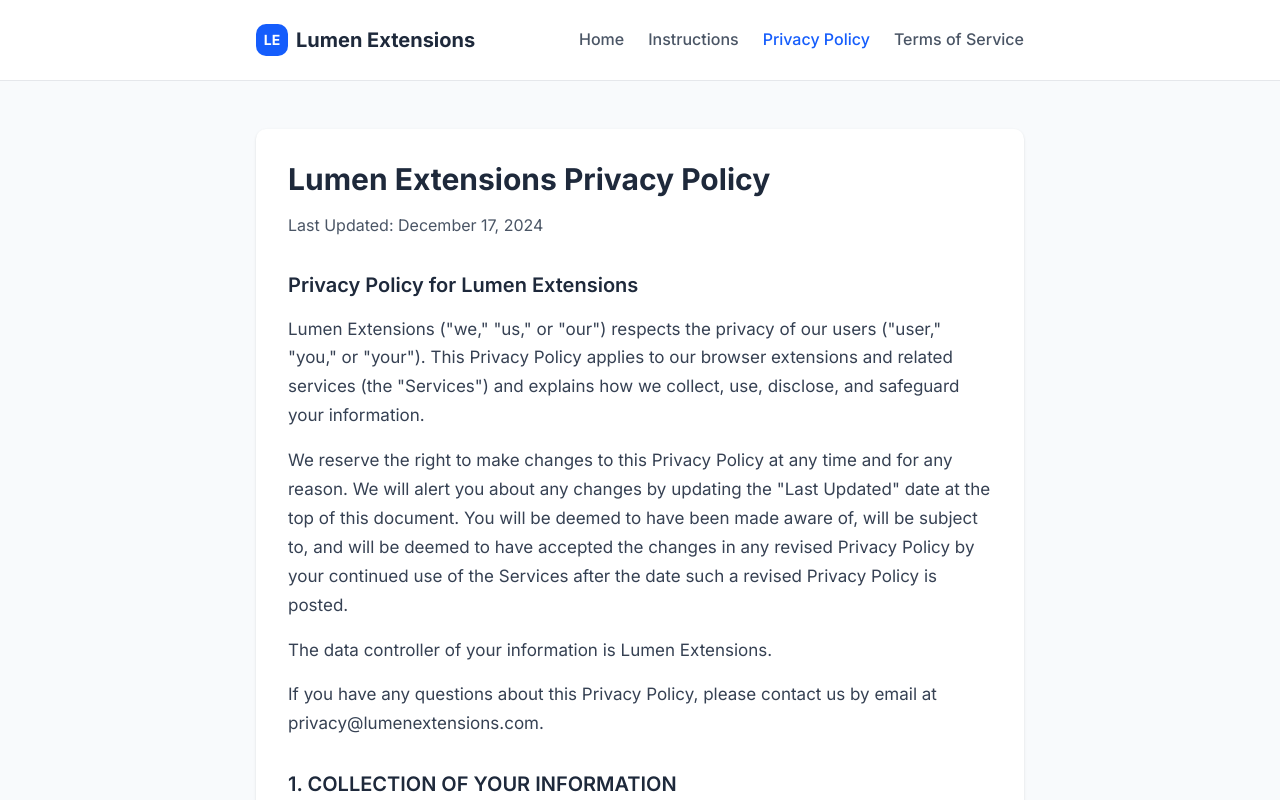
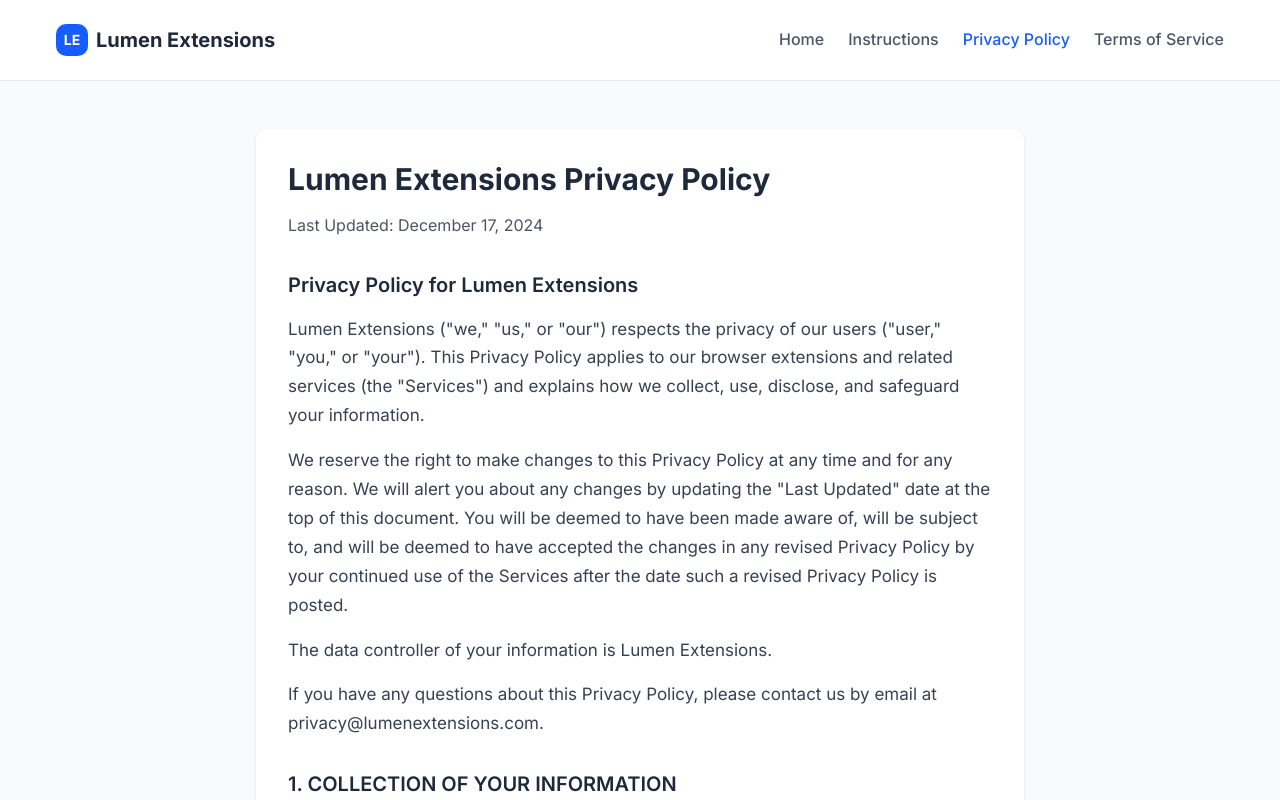
Before and after one commit to lumen-extensions/lumen-extensions.github.io, a Next.js app: page /privacy in a window 1280 px wide. Shown: the top 800 px of the page. Built offline with nearby package versions, Linux system fonts and the light colour scheme.

Commit message:
Fix header width consistency: use container for headers on all pages

```diff
--- a/src/app/privacy/page.tsx
+++ b/src/app/privacy/page.tsx
@@ -12,7 +12,7 @@ export default function PrivacyPage() {
     <div className="min-h-screen extension-bg">
       {/* Header */}
       <header className="no-print py-6 border-b border-gray-200 bg-white">
-        <div className="policy-container">
+        <div className="container">
           <nav className="flex items-center justify-between">
             <div className="flex items-center space-x-2">
               <Link href="/" className="flex items-center space-x-2 hover:opacity-80 transition-opacity">
--- a/src/app/terms/page.tsx
+++ b/src/app/terms/page.tsx
@@ -12,7 +12,7 @@ export default function TermsPage() {
     <div className="min-h-screen extension-bg">
       {/* Header */}
       <header className="no-print py-6 border-b border-gray-200 bg-white">
-        <div className="policy-container">
+        <div className="container">
           <nav className="flex items-center justify-between">
             <div className="flex items-center space-x-2">
               <Link href="/" className="flex items-center space-x-2 hover:opacity-80 transition-opacity">
```
